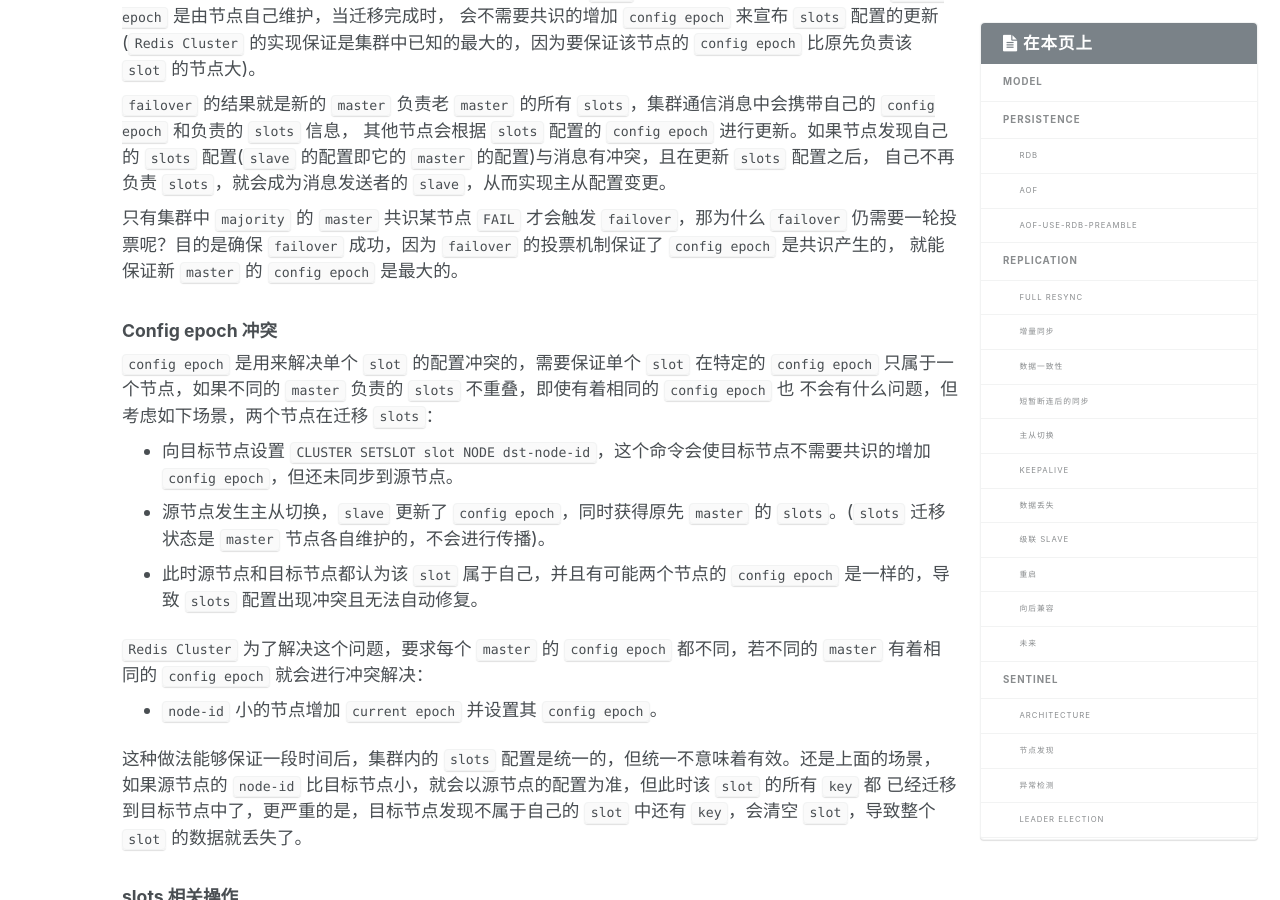
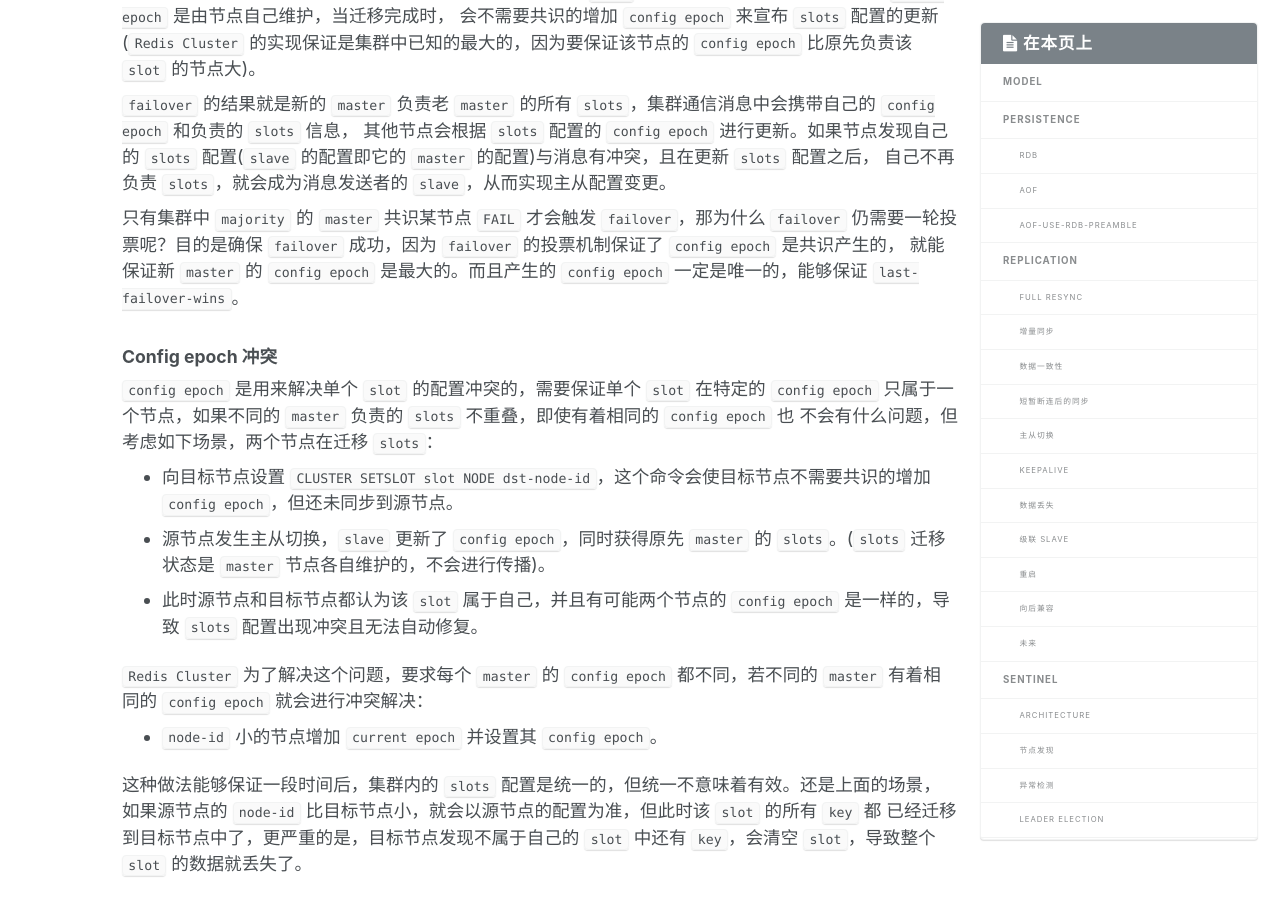
Before and after one commit to youjiali1995/youjiali1995.github.io, a Jekyll site: the page built from _posts/Redis/2018-08-08-redis-architecture.md, in a window 1280 px wide and 900 px high, scrolled down 14997 px. Built offline with Jekyll 4.4.1, drawn with Linux system fonts in a browser that asks for light colours.

Commit message:
Modify cluster

```diff
--- a/_posts/Redis/2018-08-08-redis-architecture.md
+++ b/_posts/Redis/2018-08-08-redis-architecture.md
@@ -396,7 +396,7 @@
 自己不再负责 `slots`，就会成为消息发送者的 `slave`，从而实现主从配置变更。
 
 只有集群中 `majority` 的 `master` 共识某节点 `FAIL` 才会触发 `failover`，那为什么 `failover` 仍需要一轮投票呢？目的是确保 `failover` 成功，因为 `failover` 的投票机制保证了 `config epoch` 是共识产生的，
-就能保证新 `master` 的 `config epoch` 是最大的。
+就能保证新 `master` 的 `config epoch` 是最大的。而且产生的 `config epoch` 一定是唯一的，能够保证 `last-failover-wins`。
 
 ### Config epoch 冲突
 `config epoch` 是用来解决单个 `slot` 的配置冲突的，需要保证单个 `slot` 在特定的 `config epoch` 只属于一个节点，如果不同的 `master` 负责的 `slots` 不重叠，即使有着相同的 `config epoch` 也
```
